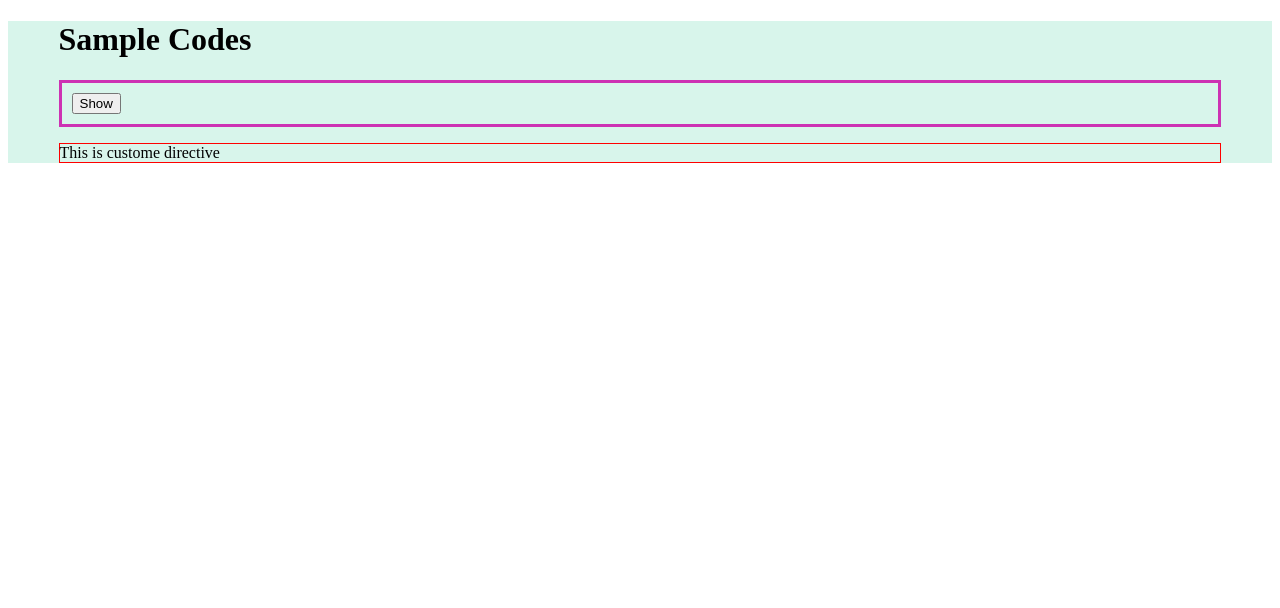
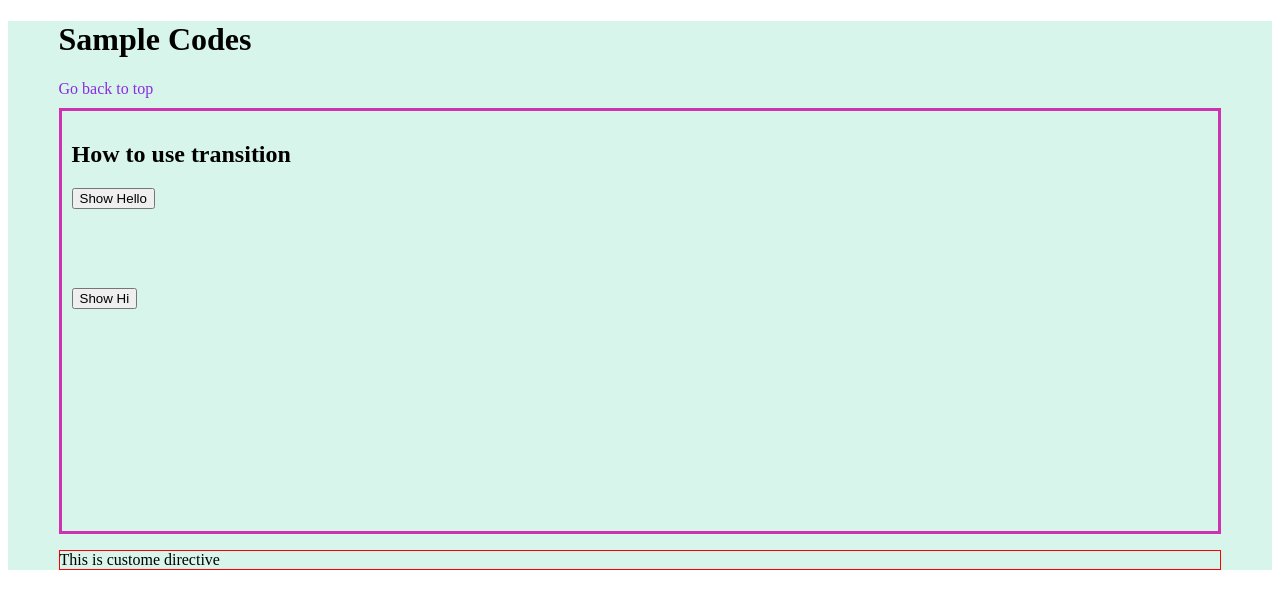
Before and after one commit to fukugit/todo-list-vue3, a Vue app: page /sample in a window 1280 px wide. Shown: the top 608 px of the page. Built offline with nearby package versions, Linux system fonts and the light colour scheme.

Commit message:
Add sample page

```diff
--- a/src/components/AnimeSample.vue
+++ b/src/components/AnimeSample.vue
@@ -2,21 +2,24 @@
 import {ref} from 'vue';
 import { annotate } from 'rough-notation';
 
-const show = ref(false);
+const isShowHello = ref(false);
+const isShowHi = ref(false);
 
 const beforeEnter = () => {
 };
 const enter = () => {
 };
 const afterEnter = (el) => {
-  const annotation1 = annotate(el, { type: 'highlight', color: '#FFFF00', animationDuration: 100 });
+  const annotation1 = annotate(el, { type: 'underline', color: '#8B0000', animationDuration: 50 });
   annotation1.show();
 };
 const enterCanceled = () => {
 };
 const beforeLeave = () => {
 };
-const leave = () => {
+const leave = (el) => {
+  const annotation1 = annotate(el, { animationDuration: 0 });
+  annotation1.hide();
 };
 const afterLeave = () => {
 };
@@ -26,11 +29,19 @@ const leaveCanceled = () => {
 
 
 <template>
-  <div>
-    <button @click="show = !show">Show</button>
-    <transition name="fade">
-      <p v-if="show">hello</p>
+  <div class="anime-main">
+    <h2>How to use transition</h2>
+    <div class="hello">
+      <button @click="isShowHello = !isShowHello">Show Hello</button>
+      <transition
+        name="fade">
+          <p v-if="isShowHello">hello</p>
       </transition>
+    </div><!-- /.hello -->
+
+
+    <div class="hi">
+      <button @click="isShowHi = !isShowHi">Show Hi</button>
       <transition
         @before-enter="beforeEnter"
         @enter="enter"
@@ -42,8 +53,10 @@ const leaveCanceled = () => {
         @after-leave="afterLeave"
         @leave-canceled="leaveCanceled"
       >
-      <div class="circle" v-if="show"></div>
+        <div v-if="isShowHi">before-enter</div>
       </transition>
+    </div><!-- /.hi -->
+
   </div>
 </template>
 
@@ -57,16 +70,16 @@ const leaveCanceled = () => {
     opacity: 0;
   }
 
-  div {
+  .anime-main {
     border: rgb(205, 50, 179) solid;
     padding: 10px;
     margin-bottom: 10px;
+    min-height: 400px;
   }
 
-  .circle {
+  .hello, .hi {
     width: 200px;
-    height: 200px;
-    background-color: pink;
-    border-radius: 100px;
+    height: 100px;
   }
+
 </style>
--- a/src/components/TodoHeader.vue
+++ b/src/components/TodoHeader.vue
@@ -6,7 +6,11 @@
     <div class="sub">
       <a class="sub-link" href="https://github.com/fukugit/todo-list-vue3" target="_blank">Github</a>
       <a class="sub-link" href="https://github.com/users/fukugit/projects/1" target="_blank">Prject</a>
-      <a class="sub-link" href="/sample">Sample Codes</a>
+      <router-link
+        to="/sample"
+        class="sub-link">
+        Sample Codes
+      </router-link>
     </div><!-- /.sub -->
 
   </div>
--- a/src/components/view/SampleCode.vue
+++ b/src/components/view/SampleCode.vue
@@ -1,6 +1,11 @@
 <template>
   <div class="wrapper">
     <h1>Sample Codes</h1>
+      <router-link
+        to="/"
+        class="sub-link">
+        Go back to top
+      </router-link>
     <AnimeSamples />
     <CustomDirective />
   </div>
@@ -13,4 +18,10 @@ import CustomDirective from "../CustomDirective.vue";
 </script>
 
 <style>
+  .sub-link {
+    display: block;
+    text-decoration: none;
+    color: blueviolet;
+    margin-bottom: 10px;
+  }
 </style>
```
Also changed, not shown: 11 other files (tests, documents, lock files or other folders). Lines whose indentation alone changed are shown as unchanged.
